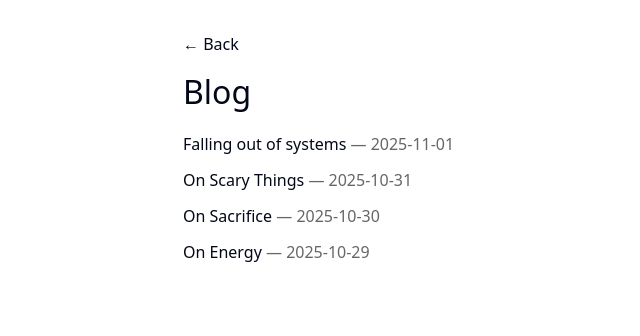
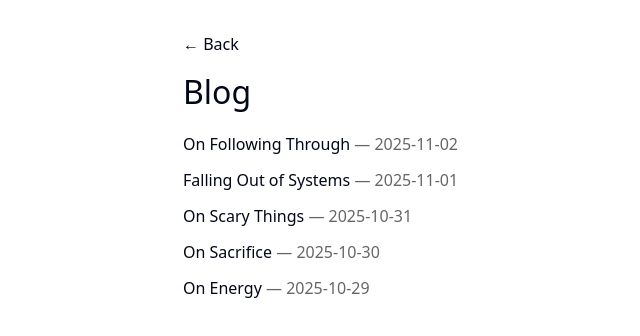
Before and after one commit to kensonhui/kensonhui.github.io, a Next.js app: page /blog in a window 1280 px wide. Shown: the top 336 px of the page, without its empty margins (89-729 px from the left). Built offline with nearby package versions, Linux system fonts and the light colour scheme.

Commit message:
Nov 2nd post

```diff
--- a/src/app/blog/posts.ts
+++ b/src/app/blog/posts.ts
@@ -15,8 +15,21 @@ function slugify(title: string): string {
 
 const rawPosts: Array<Omit<BlogPost, "slug">> = [
   {
+    date: "2025-11-02",
+    title: "On Following Through",
+    content: `
+    Today, I followed through and got my beauty sleep in. It's a small thing, but waking up feeling decently great is so underrated.
+
+    I got a good run in, I went to Markville mall, and grinded a ton.
+
+    Although I had existential dread about our startup. I was thinking about the feasibility of the idea, and whether we can have a competitive advantage. We found agreement and settled on a potential solution. So there's been restored hope, let's see how it goes.
+
+    Most important takeaway, is showing up for yourself.
+    `,
+  },
+  {
     date: "2025-11-01",
-    title: "Falling out of systems",
+    title: "Falling Out of Systems",
     content: `
     Recently, I've been not doing the best. My room is a mess, I haven't exercised in the past two days, I've been anxious over making marketing posts.
 
```
